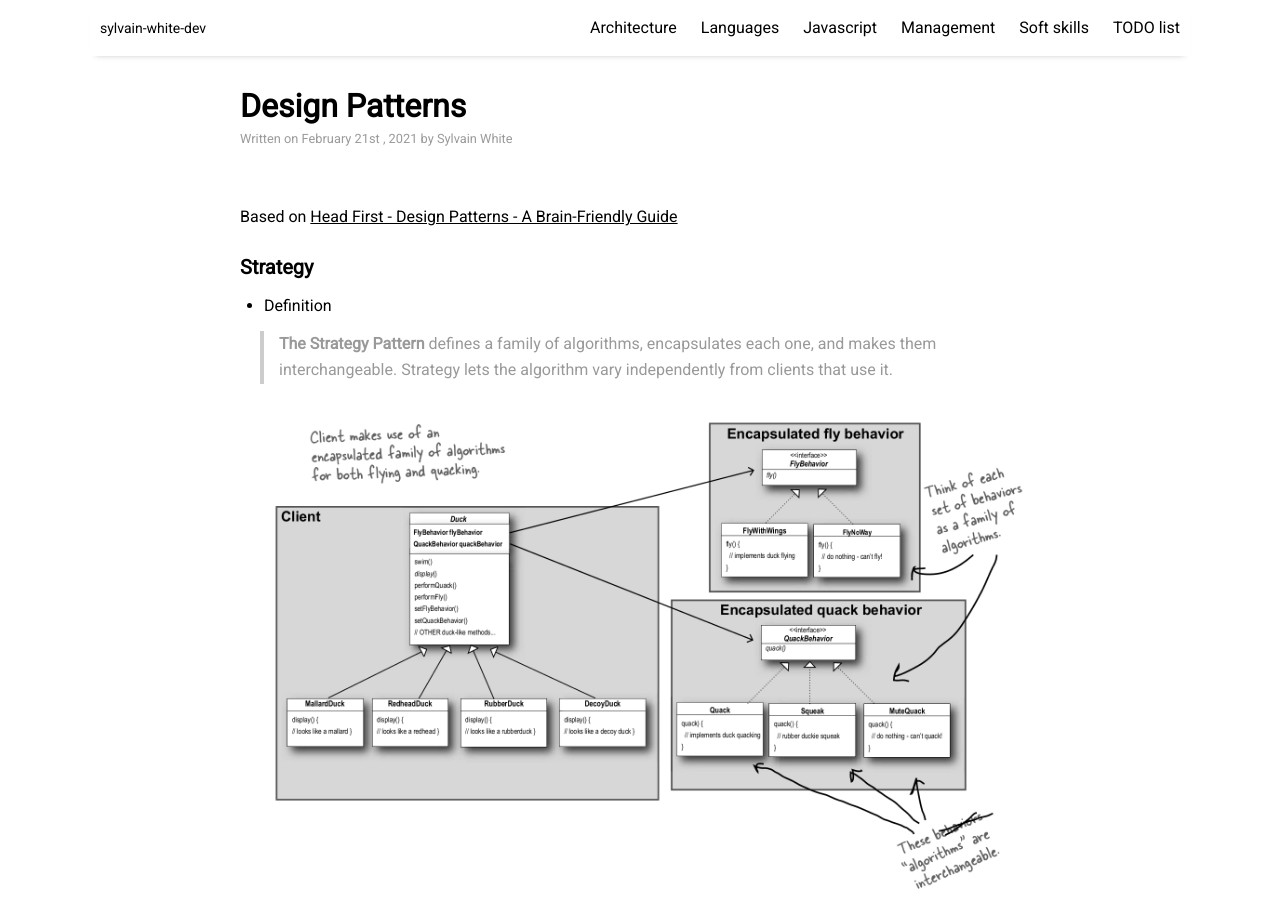
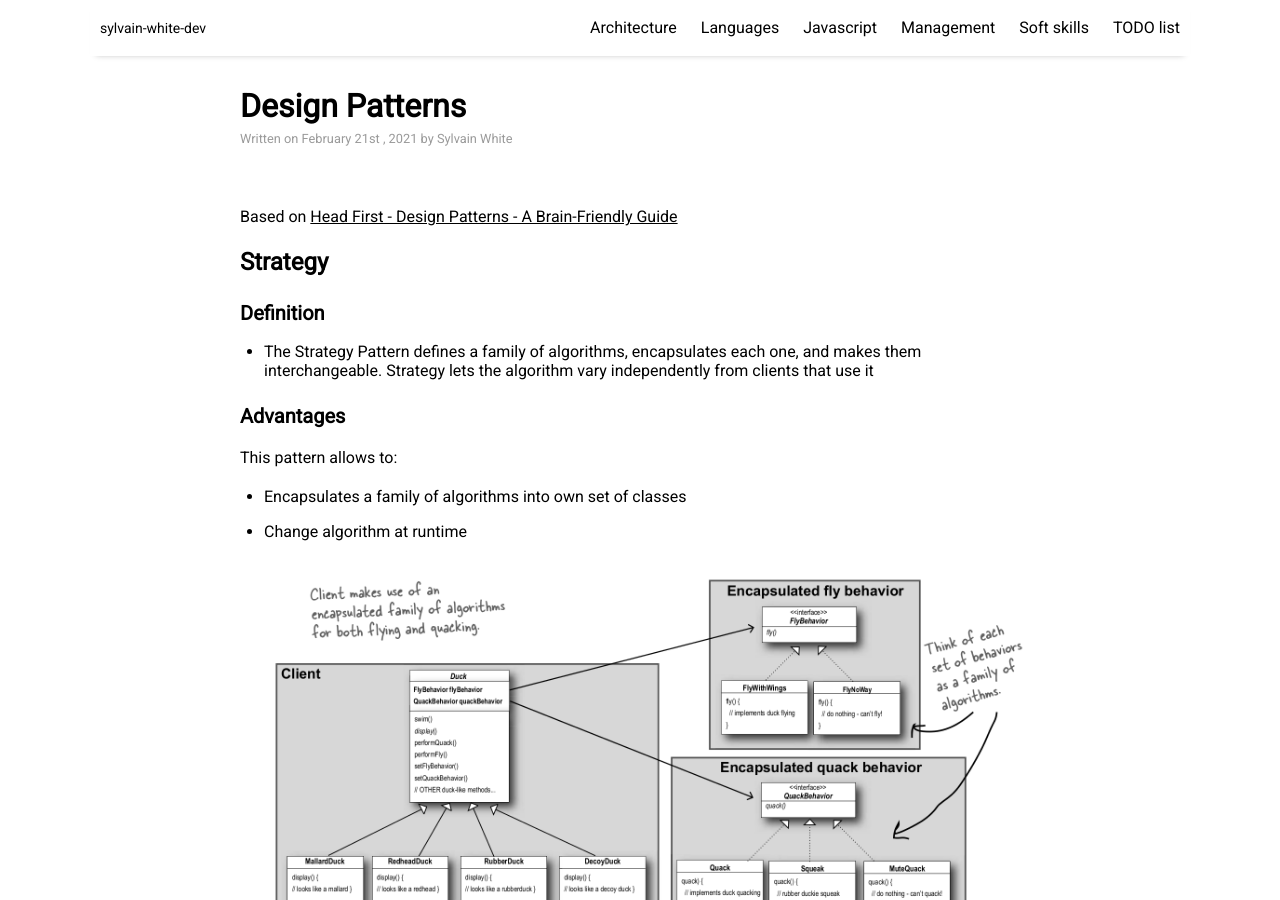
Before and after one commit to sylvainwhite/sylvain-white-dev, a Jekyll site: the page built from _posts/2021-02-21-designPatterns.md, in a window 1280 px wide and 900 px high. Built offline with Jekyll 4.4.1, drawn with Linux system fonts in a browser that asks for light colours; nearby versions of some CDN libraries.

Commit message:
Upadat design patterns post

```diff
--- a/_posts/2021-02-21-designPatterns.md
+++ b/_posts/2021-02-21-designPatterns.md
@@ -10,19 +10,25 @@ tags: [architecture, misc]
 
 Based on [Head First - Design Patterns - A Brain-Friendly Guide](https://www.amazon.ca/Head-First-Design-Patterns-Brain-Friendly/dp/0596007124){:target="_blank"}
 
-### Strategy
+## Strategy
 
-* Definition
+### Definition
 
-> **The Strategy Pattern** defines a family of algorithms,
+* The Strategy Pattern defines a family of algorithms,
 encapsulates each one, and makes them interchangeable.
 Strategy lets the algorithm vary independently from
-clients that use it.
+clients that use it
+
+### Advantages
+
+This pattern allows to:
+* Encapsulates a family of algorithms into own set of classes
+* Change algorithm at runtime
 
 ![]({{ site.github.url }}/resources/strategyPattern.png "Strategy Pattern")
 
-* Sample code
+### Sample code
 
-    [Client code](https://github.com/bethrobson/Head-First-Design-Patterns/blob/master/src/headfirst/designpatterns/strategy/Duck.java){:target="_blank"}
+* [Client code](https://github.com/bethrobson/Head-First-Design-Patterns/blob/master/src/headfirst/designpatterns/strategy/Duck.java){:target="_blank"}
 
-    [All code](https://github.com/bethrobson/Head-First-Design-Patterns/blob/master/src/headfirst/designpatterns/strategy){:target="_blank"}
+* [All code](https://github.com/bethrobson/Head-First-Design-Patterns/blob/master/src/headfirst/designpatterns/strategy){:target="_blank"}
```
